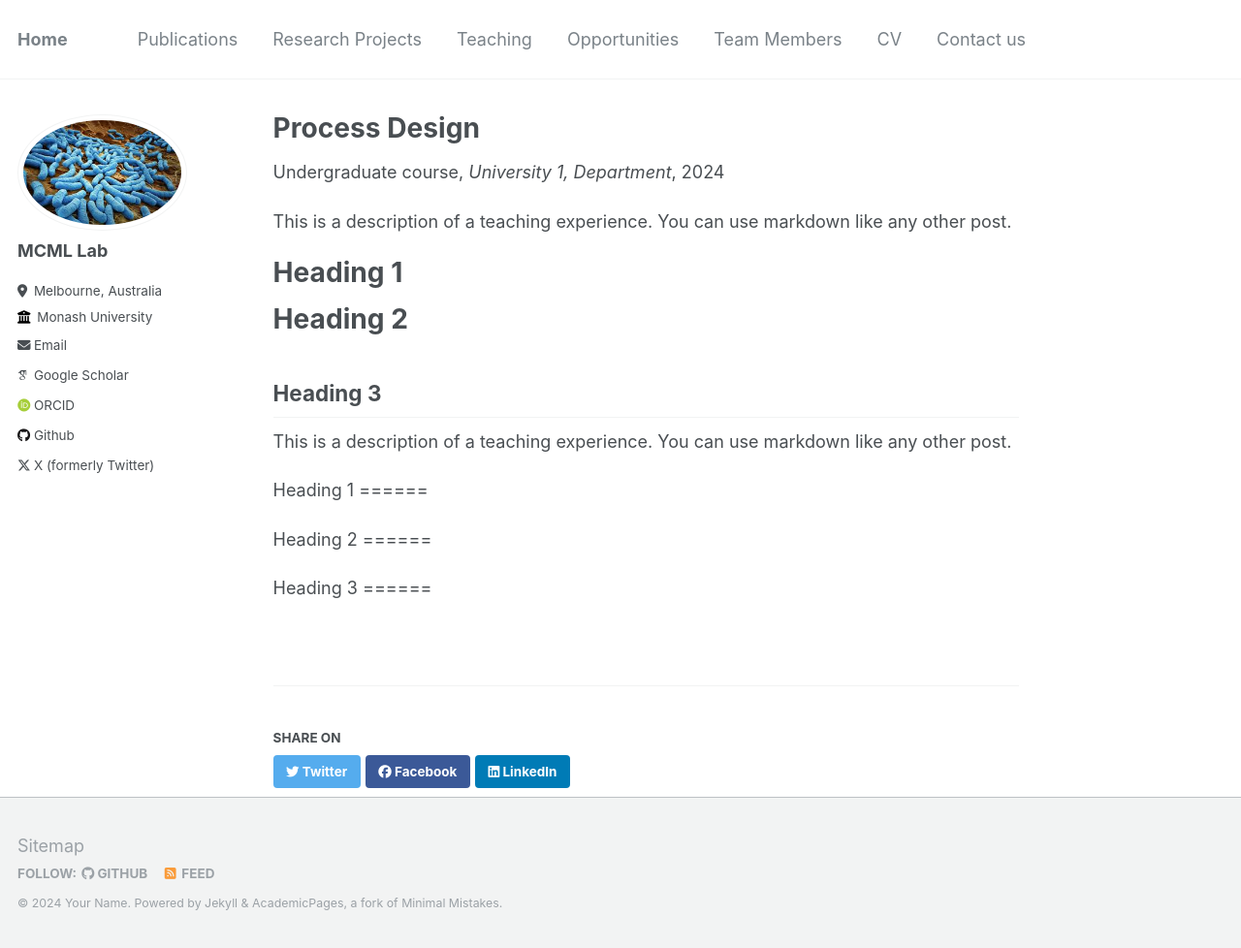
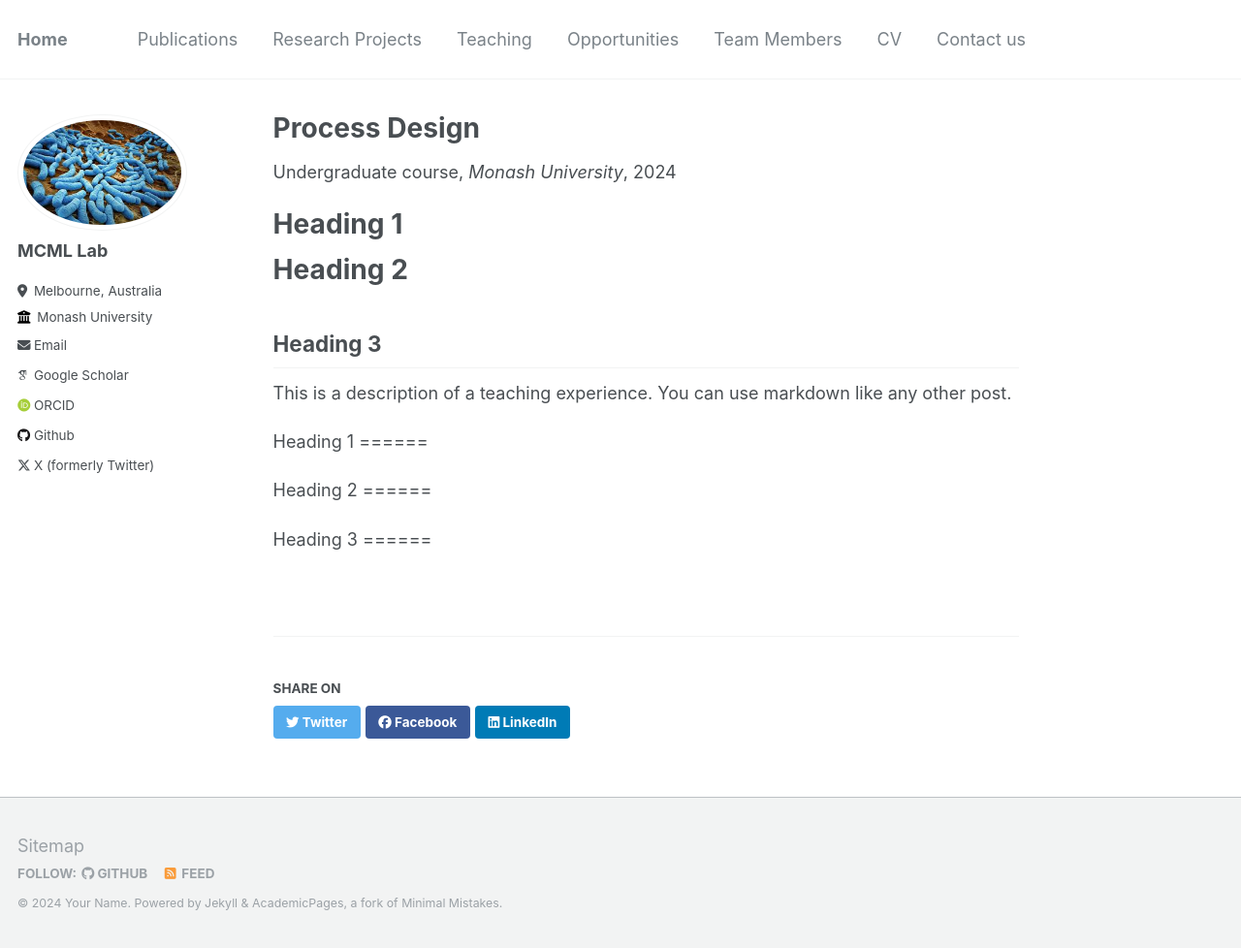
Before and after one commit to AminValiei/valieilab, a Jekyll site: the page built from _teaching/2014-spring-teaching-1.md, in a window 1280 px wide and 978 px high. Shown: the whole window at 97% size. Built offline with Jekyll 4.4.1, drawn with Linux system fonts in a browser that asks for light colours; some web fonts are replaced.

Commit message:
Update 2014-spring-teaching-1.md

```diff
--- a/_teaching/2014-spring-teaching-1.md
+++ b/_teaching/2014-spring-teaching-1.md
@@ -3,12 +3,11 @@ title: "Process Design"
 collection: teaching
 type: "Undergraduate course"
 permalink: /teaching/2014-spring-teaching-1
-venue: "University 1, Department"
+venue: "Monash University"
 date: 2024-07-01
-location: "Melbourne"
+location: "Melbourne, Aus"
 ---
 
-This is a description of a teaching experience. You can use markdown like any other post.
 
 Heading 1
 ======
```
